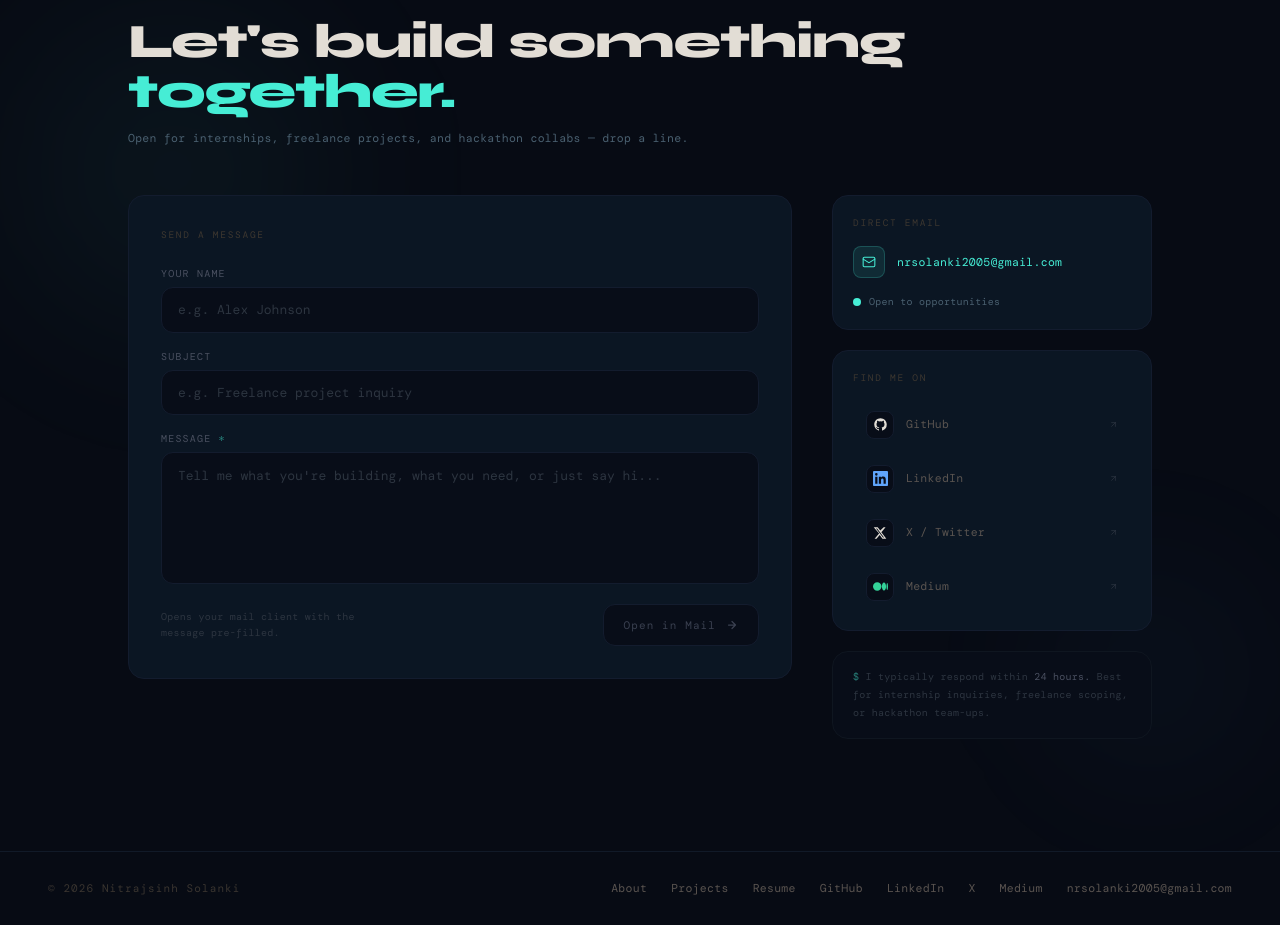
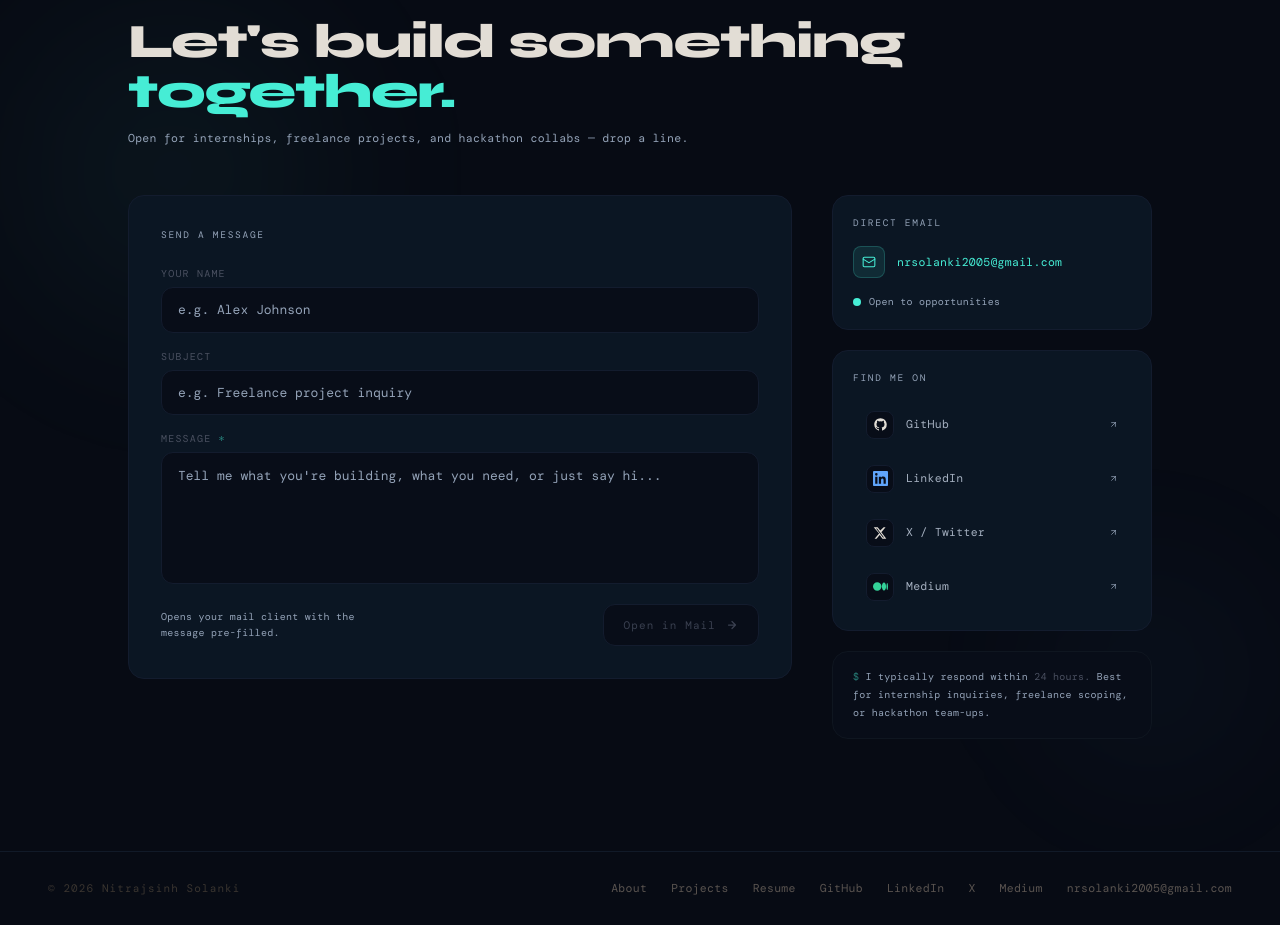
Before and after one commit to Nitrajsinh-Solanki/nitrajsinh-solanki-portfolio, a Next.js app in the folder nitrajsinh-solanki/: page / in a window 1280 px wide. Shown: the part 7864-8789 px from the top of the page. Built offline with nearby package versions, Linux system fonts and the light colour scheme; no server answers; a web font is replaced by a local one.

Commit message:
Improve text contrast in Contact.tsx

```diff
--- a/nitrajsinh-solanki/app/components/Contact.tsx
+++ b/nitrajsinh-solanki/app/components/Contact.tsx
@@ -156,7 +156,7 @@ export default function Contact() {
 
         {/* ── sub-tagline ── */}
         <p
-          className="font-mono text-[11.5px] text-[#4A6070] tracking-wide mb-12"
+          className="font-mono text-[11.5px] text-[#94A3B8] tracking-wide mb-12"
           style={fade(0.2)}
         >
           Open for internships, freelance projects, and hackathon collabs — drop a line.
@@ -170,7 +170,7 @@ export default function Contact() {
             <div className="bg-[#0B1623] border border-[#131C2E] rounded-2xl p-6 md:p-8 hover:border-teal-300/15 transition-colors duration-300">
 
               <p
-                className="font-mono text-[9.5px] text-[#3D3730] tracking-[0.18em] uppercase mb-6"
+                className="font-mono text-[9.5px] text-[#94A3B8] tracking-[0.18em] uppercase mb-6"
               >
                 Send a message
               </p>
@@ -191,7 +191,7 @@ export default function Contact() {
                     value={name}
                     onChange={(e) => setName(e.target.value)}
                     placeholder="e.g. Alex Johnson"
-                    className="w-full bg-[#080D18] border border-[#131C2E] rounded-xl px-4 py-3 font-mono text-[13px] text-[#C8C3BA] placeholder-[#2D3540] outline-none focus:border-teal-300/40 focus:bg-[#090E1A] transition-all duration-200 caret-teal-300"
+                    className="w-full bg-[#080D18] border border-[#131C2E] rounded-xl px-4 py-3 font-mono text-[13px] text-[#C8C3BA] placeholder-[#94A3B8] outline-none focus:border-teal-300/40 focus:bg-[#090E1A] transition-all duration-200 caret-teal-300"
                   />
                 </div>
 
@@ -209,7 +209,7 @@ export default function Contact() {
                     value={subject}
                     onChange={(e) => setSubject(e.target.value)}
                     placeholder="e.g. Freelance project inquiry"
-                    className="w-full bg-[#080D18] border border-[#131C2E] rounded-xl px-4 py-3 font-mono text-[13px] text-[#C8C3BA] placeholder-[#2D3540] outline-none focus:border-teal-300/40 focus:bg-[#090E1A] transition-all duration-200 caret-teal-300"
+                    className="w-full bg-[#080D18] border border-[#131C2E] rounded-xl px-4 py-3 font-mono text-[13px] text-[#C8C3BA] placeholder-[#94A3B8] outline-none focus:border-teal-300/40 focus:bg-[#090E1A] transition-all duration-200 caret-teal-300"
                   />
                 </div>
 
@@ -227,13 +227,13 @@ export default function Contact() {
                     value={message}
                     onChange={(e) => setMessage(e.target.value)}
                     placeholder="Tell me what you're building, what you need, or just say hi..."
-                    className="w-full bg-[#080D18] border border-[#131C2E] rounded-xl px-4 py-3 font-mono text-[13px] text-[#C8C3BA] placeholder-[#2D3540] outline-none focus:border-teal-300/40 focus:bg-[#090E1A] transition-all duration-200 caret-teal-300 resize-none leading-relaxed"
+                    className="w-full bg-[#080D18] border border-[#131C2E] rounded-xl px-4 py-3 font-mono text-[13px] text-[#C8C3BA] placeholder-[#94A3B8] outline-none focus:border-teal-300/40 focus:bg-[#090E1A] transition-all duration-200 caret-teal-300 resize-none leading-relaxed"
                   />
                 </div>
 
                 {/* CTA */}
                 <div className="flex items-center justify-between gap-4 pt-1">
-                  <p className="font-mono text-[10px] text-[#2D3540] tracking-wide leading-relaxed max-w-[200px]">
+                  <p className="font-mono text-[10px] text-[#94A3B8] tracking-wide leading-relaxed max-w-[200px]">
                     Opens your mail client with the message pre-filled.
                   </p>
                   <button
@@ -271,7 +271,7 @@ export default function Contact() {
 
             {/* Direct email card */}
             <div className="bg-[#0B1623] border border-[#131C2E] rounded-2xl p-5 hover:border-teal-300/20 transition-colors duration-300">
-              <p className="font-mono text-[9.5px] text-[#3D3730] tracking-[0.18em] uppercase mb-4">
+              <p className="font-mono text-[9.5px] text-[#94A3B8] tracking-[0.18em] uppercase mb-4">
                 Direct Email
               </p>
               <a
@@ -298,7 +298,7 @@ export default function Contact() {
                   <span className="animate-ping absolute inline-flex h-full w-full rounded-full bg-teal-300 opacity-50" />
                   <span className="relative inline-flex rounded-full h-2 w-2 bg-teal-300" />
                 </span>
-                <span className="font-mono text-[10px] text-[#4A6070] tracking-wide">
+                <span className="font-mono text-[10px] text-[#94A3B8] tracking-wide">
                   Open to opportunities
                 </span>
               </div>
@@ -306,7 +306,7 @@ export default function Contact() {
 
             {/* Social links card */}
             <div className="bg-[#0B1623] border border-[#131C2E] rounded-2xl p-5 hover:border-teal-300/20 transition-colors duration-300">
-              <p className="font-mono text-[9.5px] text-[#3D3730] tracking-[0.18em] uppercase mb-4">
+              <p className="font-mono text-[9.5px] text-[#94A3B8] tracking-[0.18em] uppercase mb-4">
                 Find me on
               </p>
               <div className="flex flex-col gap-2">
@@ -324,7 +324,7 @@ export default function Contact() {
                     >
                       {icon}
                     </span>
-                    <span className="font-mono text-[11.5px] text-[#5A5450] group-hover:text-[#C8C3BA] transition-colors duration-200 tracking-wide">
+                    <span className="font-mono text-[11.5px] text-[#A5B0C0] group-hover:text-[#C8C3BA] transition-colors duration-200 tracking-wide">
                       {label}
                     </span>
                     <svg
@@ -336,7 +336,7 @@ export default function Contact() {
                       strokeWidth={2}
                       strokeLinecap="round"
                       strokeLinejoin="round"
-                      className="ml-auto text-[#2D3540] group-hover:text-[#4A5060] transition-colors duration-200"
+                      className="ml-auto text-[#94A3B8] group-hover:text-[#4A5060] transition-colors duration-200"
                       aria-hidden="true"
                     >
                       <path d="M7 17L17 7M17 7H7M17 7v10" />
@@ -348,7 +348,7 @@ export default function Contact() {
 
             {/* Quick response note */}
             <div className="bg-[#080D18] border border-[#0F1620] rounded-2xl px-5 py-4">
-              <p className="font-mono text-[10px] text-[#2D3540] leading-[1.8] tracking-wide">
+              <p className="font-mono text-[10px] text-[#94A3B8] leading-[1.8] tracking-wide">
                 <span className="text-teal-300/50">$</span>{" "}
                 I typically respond within{" "}
                 <span className="text-[#4A5060]">24 hours.</span>{" "}
```
